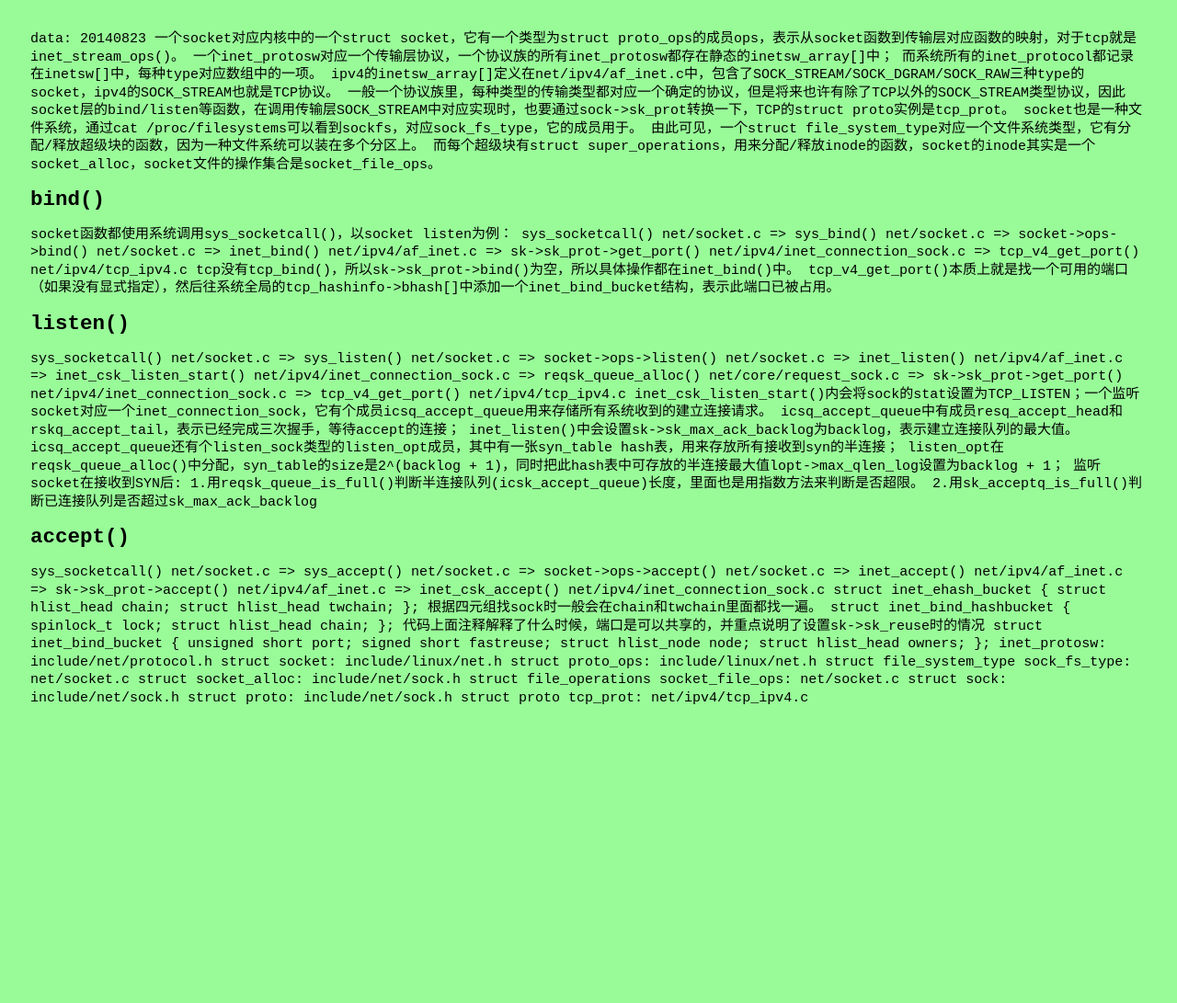
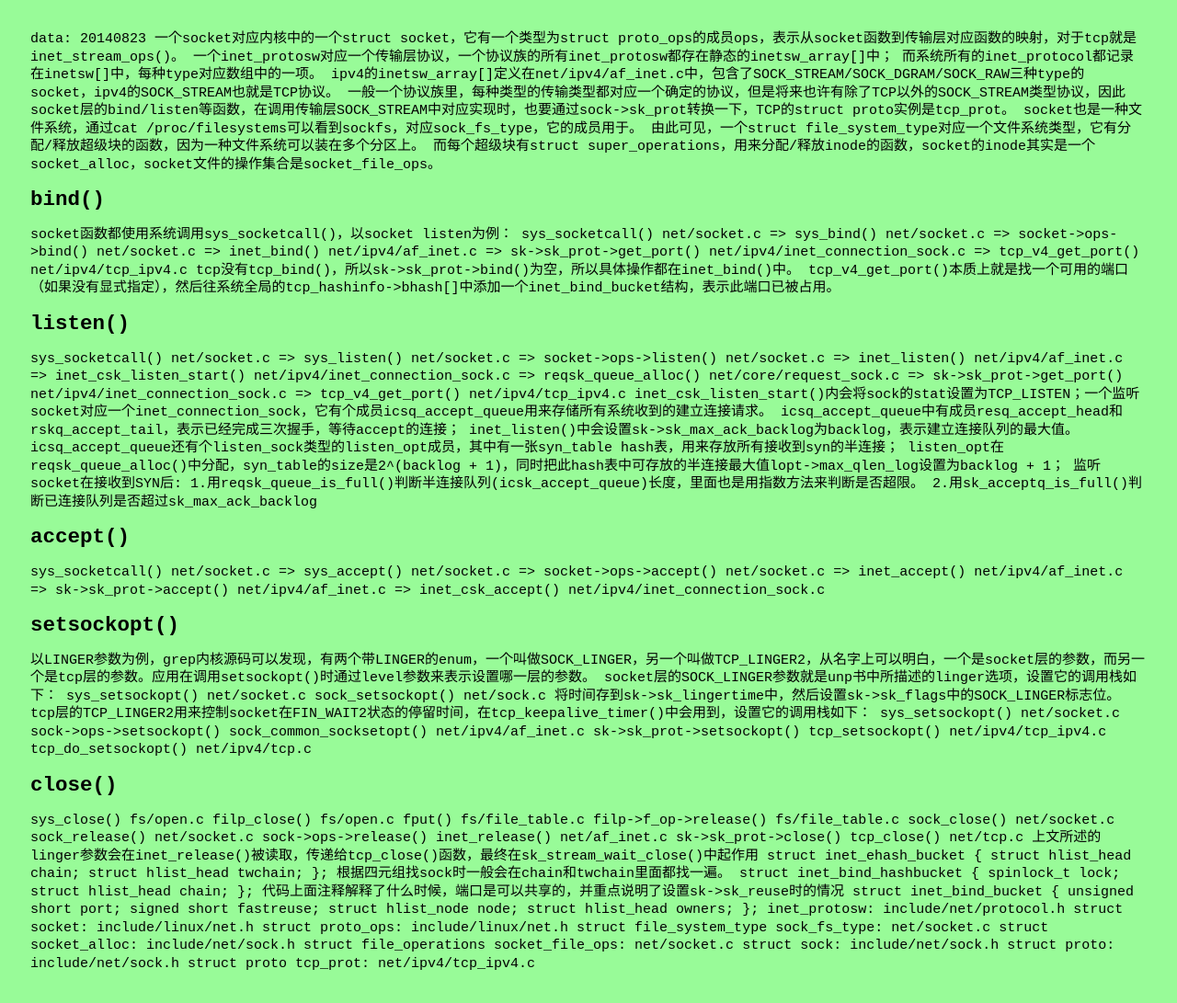
Before and after one commit to dycforever/dycforever.github.io, a Jekyll site: the page draft/netsrc_socket.html, which Jekyll copies as it is, in a window 1280 px wide. Shown: the whole page at 92% size. Built offline with Jekyll 4.4.1, drawn with Linux system fonts in a browser that asks for light colours; Markdown is read by kramdown in place of the engine named in the settings; before the commit the page ends 900 px from its top, so only the background shows below that.

Commit message:
move linux network to _posts

```diff
--- a/draft/netsrc_socket.html
+++ b/draft/netsrc_socket.html
@@ -64,6 +64,38 @@
                     =&gt; sk-&gt;sk_prot-&gt;accept()   net/ipv4/af_inet.c
                         =&gt; inet_csk_accept() net/ipv4/inet_connection_sock.c
 
+    <h2>
+        setsockopt()
+    </h2>
+    以LINGER参数为例，grep内核源码可以发现，有两个带LINGER的enum，一个叫做SOCK_LINGER，另一个叫做TCP_LINGER2，从名字上可以明白，一个是socket层的参数，而另一个是tcp层的参数。应用在调用setsockopt()时通过level参数来表示设置哪一层的参数。
+    socket层的SOCK_LINGER参数就是unp书中所描述的linger选项，设置它的调用栈如下：
+        sys_setsockopt()  net/socket.c
+            sock_setsockopt()  net/sock.c
+        将时间存到sk-&gt;sk_lingertime中，然后设置sk-&gt;sk_flags中的SOCK_LINGER标志位。
+
+    tcp层的TCP_LINGER2用来控制socket在FIN_WAIT2状态的停留时间，在tcp_keepalive_timer()中会用到，设置它的调用栈如下：
+        sys_setsockopt()  net/socket.c
+            sock-&gt;ops-&gt;setsockopt()
+                sock_common_socksetopt()  net/ipv4/af_inet.c
+                    sk-&gt;sk_prot-&gt;setsockopt()
+                        tcp_setsockopt()   net/ipv4/tcp_ipv4.c
+                            tcp_do_setsockopt()   net/ipv4/tcp.c
+
+    <h2>
+        close()
+    </h2>
+    sys_close()    fs/open.c
+        filp_close()   fs/open.c
+            fput()         fs/file_table.c
+                filp-&gt;f_op-&gt;release()   fs/file_table.c
+
+    sock_close()   net/socket.c
+        sock_release()  net/socket.c
+            sock-&gt;ops-&gt;release()
+                inet_release()    net/af_inet.c
+                    sk-&gt;sk_prot-&gt;close()
+                        tcp_close()     net/tcp.c
+    上文所述的linger参数会在inet_release()被读取，传递给tcp_close()函数，最终在sk_stream_wait_close()中起作用
 
 struct inet_ehash_bucket {
 	struct hlist_head chain;
```
Also changed, not shown: _posts/2014-8-23-linux_network.html (renamed from draft/kernel_net.html), 1 other file.
